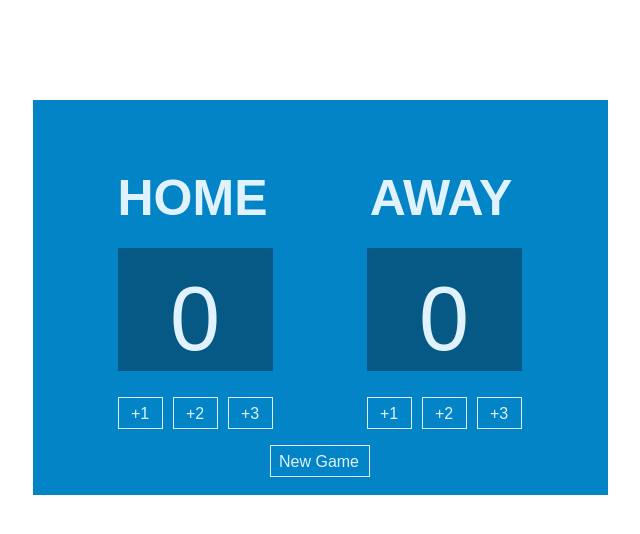
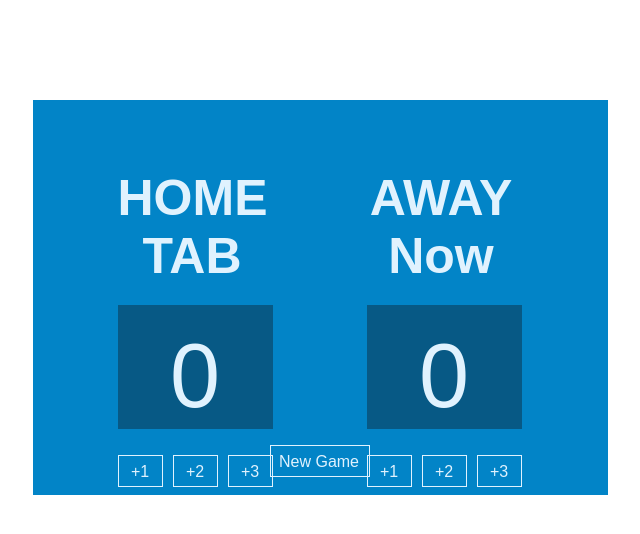
Before and after one commit to IdowuDavidW/NewChessBoard, a website built with Vite: page index.html in a window 1280 px wide. Shown: the whole page, without its empty margins (320-960 px from the left). Built offline with nearby package versions, Linux system fonts and the light colour scheme; a web font is replaced by a local one.

```diff
--- a/index.html
+++ b/index.html
@@ -8,7 +8,7 @@
 <div class="container">
   <div class="teams-container">
     <div id="home-container" class="team-container">
-      <h3 class="header">HOME</h3>
+      <h3 class="header">HOME TAB</h3>
       <p id="home-score-el" class="score">0</p>
       <div class="buttons">
         <button class="plus-btn btn" onclick="homeIncrease(1)">+1</button>
@@ -17,7 +17,7 @@
       </div>
     </div>
     <div id="guest-container" class="team-container">
-      <h3 class="header">AWAY</h3>
+      <h3 class="header">AWAY Now</h3>
       <p id="guest-score-el" class="score">0</p>
       <div class="buttons">
         <button class="plus-btn btn" onclick="guestIncrease(1)">+1</button>
```
